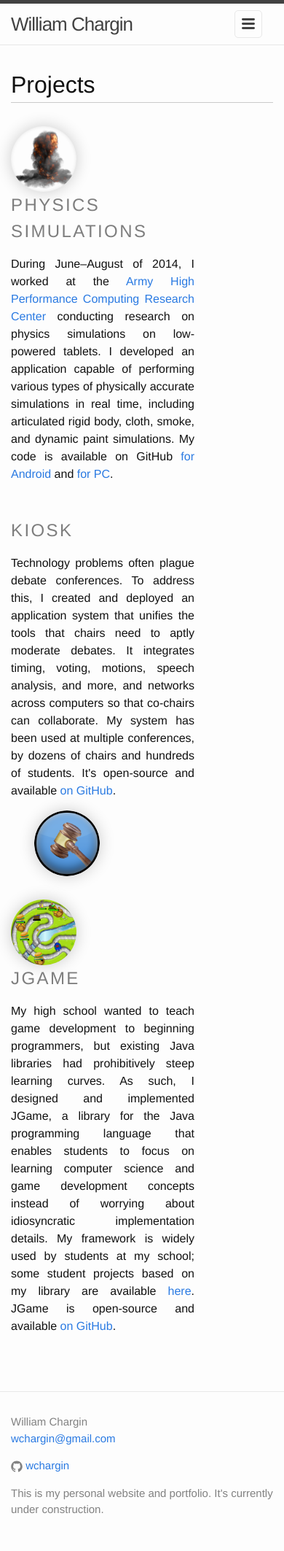
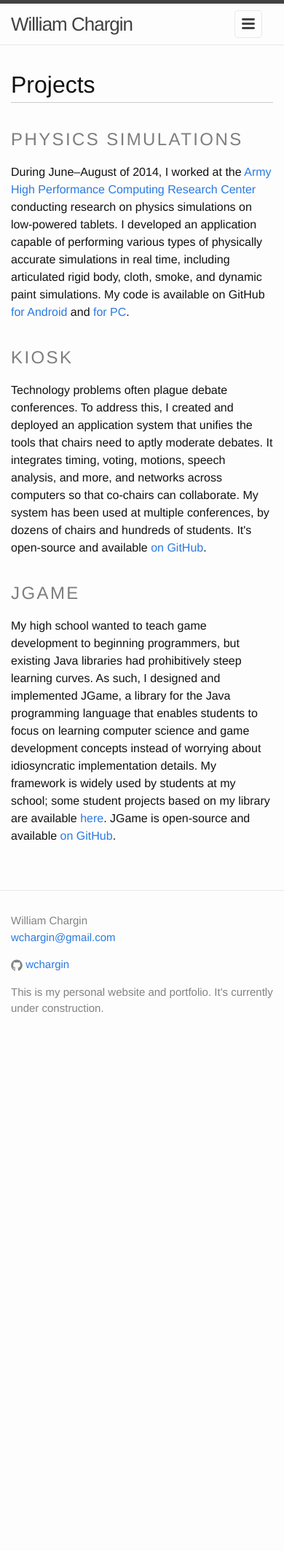
Before and after one commit to wchargin/wchargin.github.io, a Jekyll site: the page built from projects/index.html, in a window 390 px wide. Shown: the whole page at 73% size. Built offline with Jekyll 4.4.1, drawn with Linux system fonts in a browser that asks for light colours; after the commit the page ends 1439 px from its top, so only the background shows below that.

Commit message:
Improve and refactor project stylings for mobile

```diff
--- a/css/projects.scss
+++ b/_sass/_projects.scss
@@ -1,6 +1,3 @@
----
----
-
 .project {
     margin-bottom: 2em;
 }
@@ -35,3 +32,14 @@ h2 {
     text-transform: uppercase;
     letter-spacing: 0.1em;
 }
+
+@include media-query($on-palm) {
+    .icon-container {
+        display: none;
+    }
+    .project-container {
+        display: block;
+        width: 100%;
+        text-align: left;
+    }
+}
--- a/css/main.scss
+++ b/css/main.scss
@@ -43,5 +43,6 @@ $on-laptop:        800px;
 @import
         "base",
         "layout",
-        "syntax-highlighting"
+        "syntax-highlighting",
+        "projects"
 ;
--- a/projects/index.html
+++ b/projects/index.html
@@ -1,7 +1,6 @@
 ---
 layout: default
 title: Projects
-extra_css: /css/projects.css
 ---
 
 <h1>Projects</h1>
```
